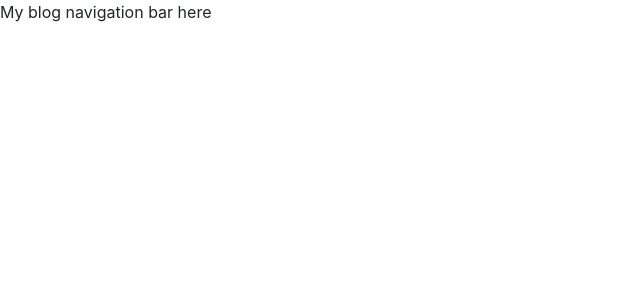
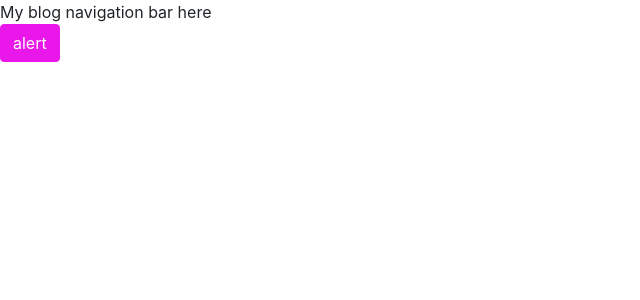
Before and after one commit to aungpaingsoe097238/nuxtjs, a Nuxt app: page /blog in a window 1280 px wide. Shown: the top 300 px of the page, without its empty margins (0-640 px from the left). Built offline with nearby package versions, Linux system fonts and the light colour scheme.

Commit message:
finish nuxt demo

```diff
--- a/assets/css/main.scss
+++ b/assets/css/main.scss
@@ -10,3 +10,4 @@ $theme-colors: (
 );
 
 @import '~/node_modules/bootstrap/scss/bootstrap.scss';
+@import '~/node_modules/animate.css/animate.min.css';
--- a/package.json
+++ b/package.json
@@ -18,6 +18,7 @@
     "bootstrap-vue": "^2.22.0",
     "core-js": "^3.25.3",
     "nuxt": "^2.15.8",
+    "sweetalert2": "^11.6.4",
     "vue": "^2.7.10",
     "vue-server-renderer": "^2.7.10",
     "vue-template-compiler": "^2.7.10"
--- a/pages/blog.vue
+++ b/pages/blog.vue
@@ -1,12 +1,23 @@
 <template>
   <div>
-
+    <button class="btn btn-primary" @click="alert()">alert</button>
   </div>
 </template>
 
 <script>
+import Swal from 'sweetalert2'
   export default {
-   layout : 'blog'
+   layout : 'blog',
+   methods: {
+    alert(){
+      Swal.fire({
+        title: 'Error!',
+        text: 'Do you want to continue',
+        icon: 'error',
+        confirmButtonText: 'Cool'
+      })
+    }
+   },
   }
 </script>
 
--- a/pages/index.vue
+++ b/pages/index.vue
@@ -11,6 +11,10 @@
     <button @click="change('Aung Paing Soe Change Name')">Change Name</button>
 
     <button @click="action" class="btn btn-primary">action</button>
+
+    <h1 class="animate__animated animate__bounce">An animated element</h1>
+
+
 
   </div>
 </template>
```
Also changed, not shown: plugins/sweetalert2.js (added), 2 other files (tests, documents, lock files or other folders).
